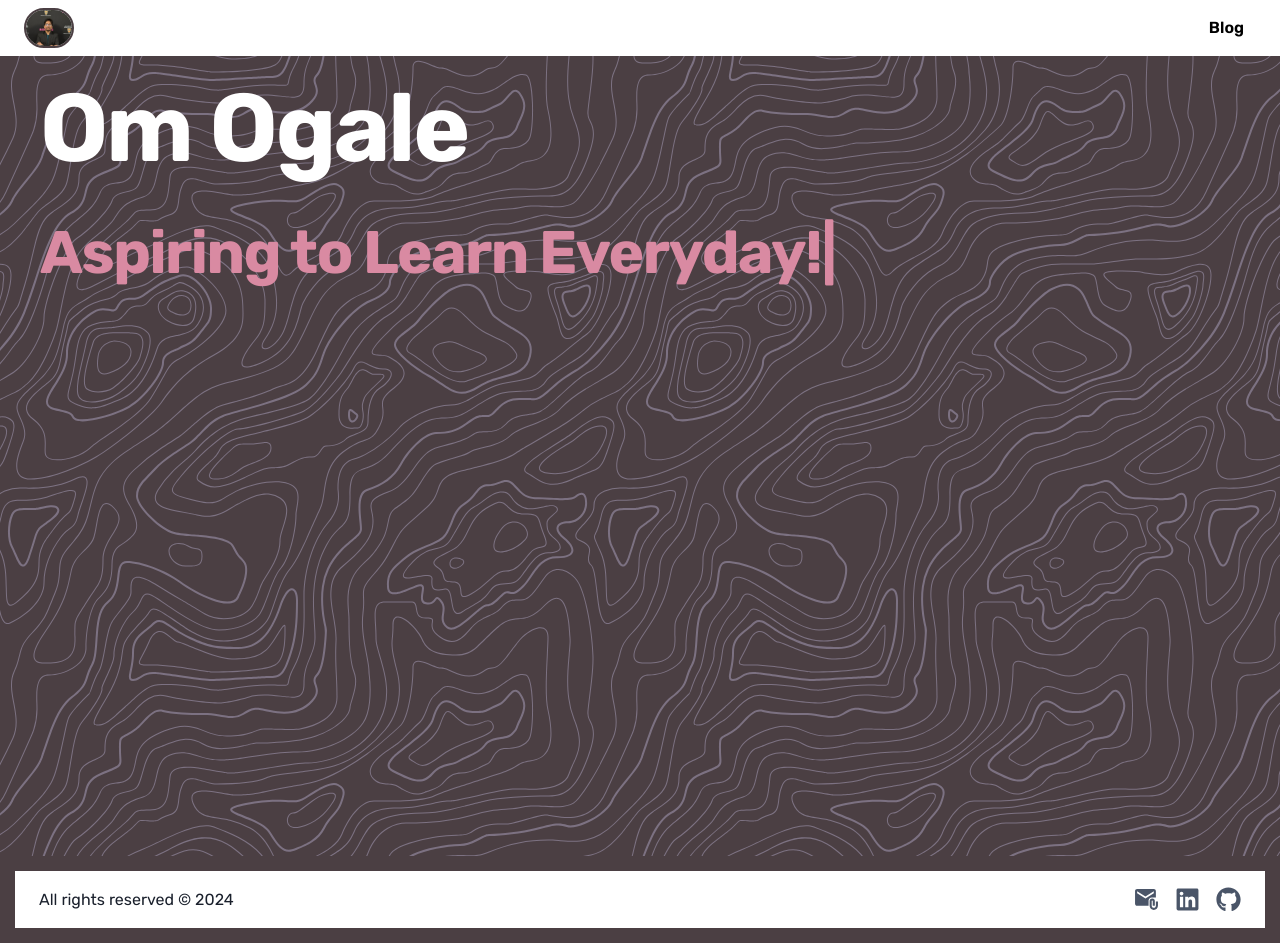
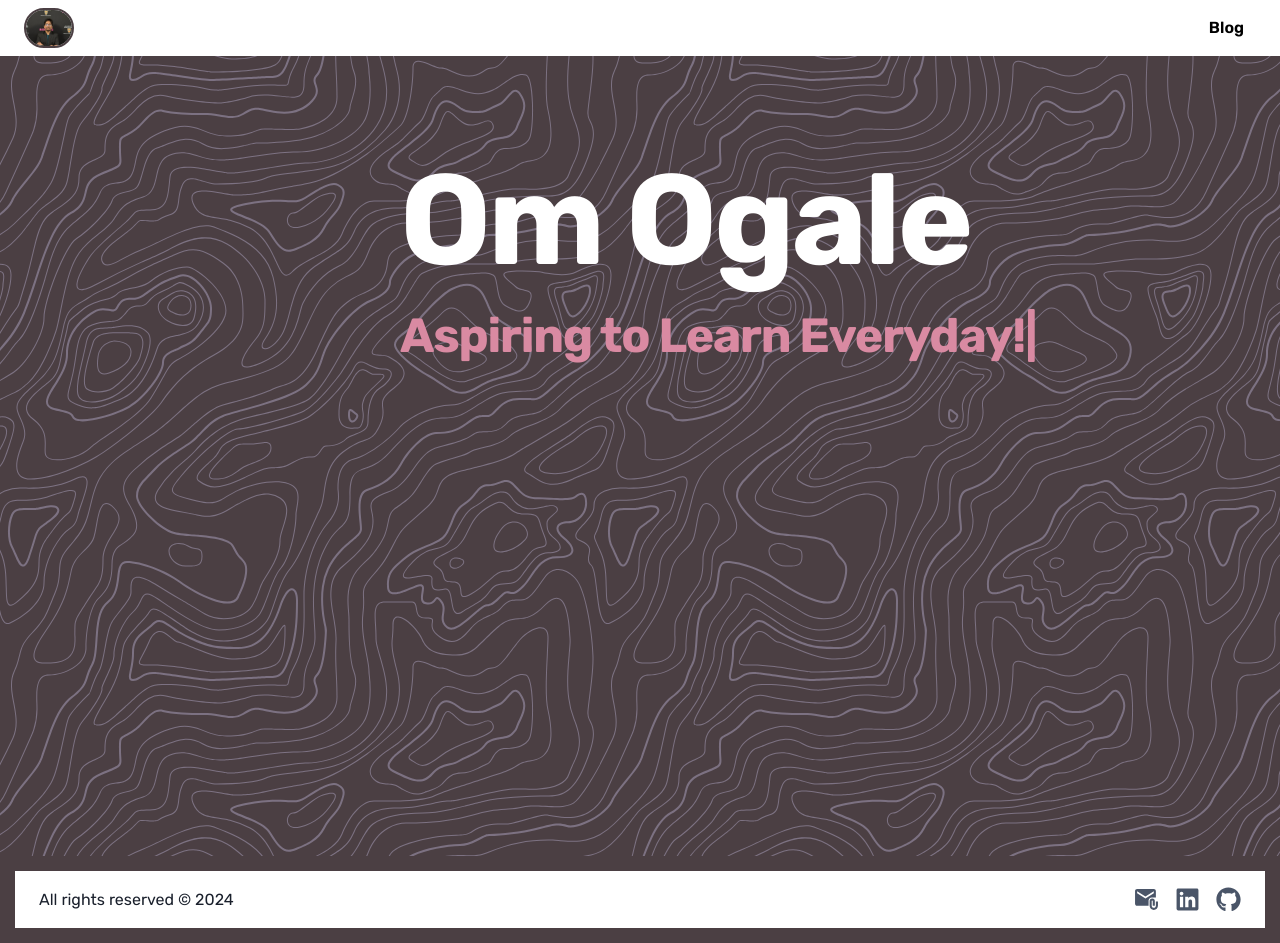
Before and after one commit to OmOgale/Exhibit, a Next.js app in the folder exhibit/: page / in a window 1280 px wide. Built offline with nearby package versions, Linux system fonts and the light colour scheme; a web font is replaced by a local one.

Commit message:
Updating text styling

```diff
--- a/exhibit/src/components/Introduction.tsx
+++ b/exhibit/src/components/Introduction.tsx
@@ -1,38 +1,38 @@
 "use client";
 import { Flex, Box, chakra, Stack, Link, Text } from "@chakra-ui/react";
-import { TypeAnimation } from 'react-type-animation';
+import { TypeAnimation } from "react-type-animation";
 
 const Introduction = () => {
   return (
-    <Flex ml="10">
-      <Stack>
+    <Stack ml={{ base: 100, lg: 400 }} mt={100}>
       <Text
-          textAlign="left"
         fontWeight="bold"
         letterSpacing="tight"
-          fontSize="8xl"
+        fontSize="9xl"
         whiteSpace="pre-line"
         display="inline-block"
+        align="left"
+        lineHeight="1"
       >
         Om Ogale
       </Text>
+      <Flex justifyContent="center" width="full">
         <Text
           color="exhibit.300"
-          textAlign="center"
           fontWeight="bold"
           letterSpacing="tight"
-          fontSize="6xl"
+          fontSize="5xl"
           display="block"
+          align="left"
+          mt="2"
         >
           <TypeAnimation
-                sequence={[
-                    "Aspiring to Learn Everyday!",
-                ]}
+            sequence={["Aspiring to Learn Everyday!"]}
             wrapper="span"
           />
         </Text>
+      </Flex>
     </Stack>
-    </Flex>
   );
 };
 
```
Lines whose indentation alone changed are shown as unchanged.
